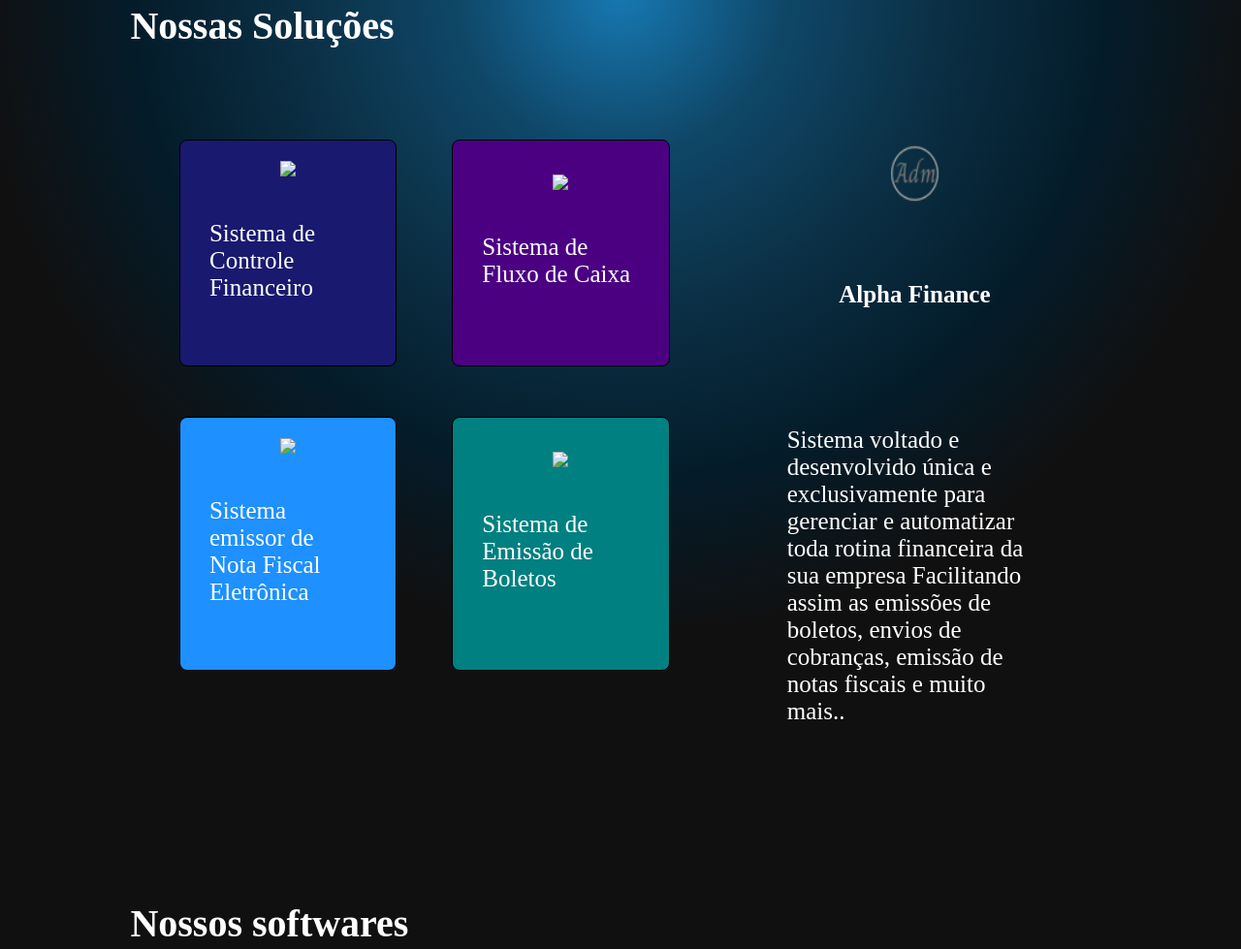
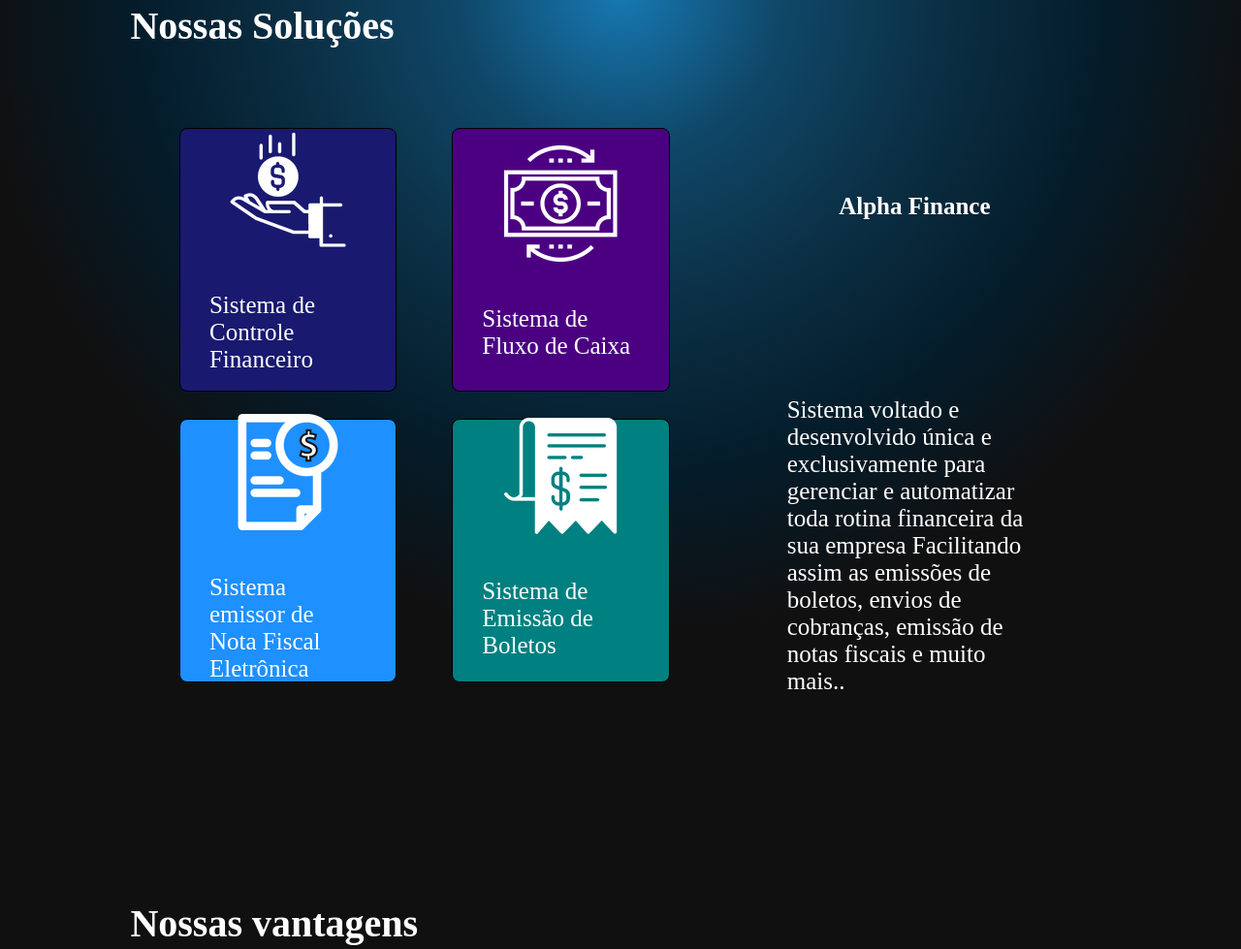
Before and after one commit to RuanCostaDeSouza/Site_Empreendedorismo, a plain HTML site: page index.html in a window 1280 px wide. Shown: the part 1018-1997 px from the top of the page at 97% size. Drawn offline with nearby package versions, Linux system fonts and the light colour scheme.

Commit message:
commit de atualizacao

```diff
--- a/css/teste.css
+++ b/css/teste.css
@@ -242,10 +242,14 @@
     flex-direction: column;
     width: 40% ;
     height: 100%;
+    max-height: 250px;
     border-radius: 8px;
     background-color: #191970;
     border: 1px solid black;
     padding: 10px;
+}
+.img1 img{
+    margin-top: 30px;
 }
 .img2{
     display: flex;
@@ -254,10 +258,14 @@
     flex-direction: column;
     width: 40% ;
     height: 100%;
+    max-height: 250px;
     border-radius: 8px;
     background-color:#4B0082;
     border: 1px solid black;
     padding: 10px;
+}
+.img2 img{
+    margin-top: 30px;
 }
 .img3{
     display: flex;
@@ -266,10 +274,14 @@
     flex-direction: column;
     width: 40% ;
     height: 100%;
+    max-height: 250px;
     border-radius: 8px;
     background-color:#1E90FF;
     border: 1px solid black;
     padding: 10px;
+}
+.img3 img{
+    margin-top: 40px;
 }
 .img4{
     display: flex;
@@ -278,8 +290,12 @@
     flex-direction: column;
     width: 40% ;
     height: 100%;
+    max-height: 250px;
     border-radius: 8px;
     background-color:#008080;
     border: 1px solid black;
     padding: 10px;
 }
+.img4 img{
+    margin-top: 20px;
+}
--- a/index.html
+++ b/index.html
@@ -46,13 +46,13 @@
                 <div class="itensPrimeiroGrupoDois">
                     <div class="quadradinho1">
                         <div class="img1">
-                            <img src="###">
+                            <img src="./Imagens/financeiro.png">
                             <p>
                                 Sistema de Controle Financeiro
                             </p>
                         </div>
                         <div class="img2">
-                            <img src="###">
+                            <img src="./Imagens/Fluxo_de_caixa.png">
                             <p>
                                 Sistema de Fluxo de Caixa
                             </p>
@@ -60,13 +60,13 @@
                     </div>
                     <div class="quadradinho2">
                         <div class="img3">
-                            <img src="###">
+                            <img src="./Imagens/nota_fiscal.png">
                             <p>
                                 Sistema emissor de Nota Fiscal Eletrônica
                             </p>
                         </div>
                         <div class="img4">
-                            <img src="###">
+                            <img src="./Imagens/boletos.png">
                             <p>
                                 Sistema de Emissão de Boletos
                             </p>
@@ -74,7 +74,7 @@
                     </div>
                 </div>
                 <div class="itensPrimeiroGrupoUm">
-                    <img src="./Imagens/V.png" width="20%" height="70px">
+
                     <h3>Alpha Finance</h3>
                     <p>
                         Sistema voltado e desenvolvido única e exclusivamente para gerenciar e automatizar toda rotina financeira da sua empresa
@@ -82,31 +82,18 @@
                     </p>
                 </div>
 
-               <!--
-                <div class="itensPrimeiroGrupoTres">
-                    <img src="./Imagens/varejo.png" width="20%" height="70px">
-                    <h3>Financeiro</h3>
-                    <p>
-                        Com o intuito de atender as necessidades de nossos clientes também atuamos com o setor varejista proporcionando a este publico utilidades como controle de caixa, entrada e saida de produtos, bem como o fluxo monetario.
-                    </p>
-                </div>-->
-                <!--
-                    Feito exclusivamente por Ruan Costa de Souza
-                -->
             </div>
             <br><br><br><br>
             <h2 style="color: white;font-size: 40px;" id="produtos">
-                Nossos softwares
+                Nossas vantagens
             </h2>
             <div id="box">
 
                 <div id="slider">
-                    <img class="selected" src="./Imagens/produto 1.png" >
-                    <img src="./Imagens/produto 1 (1).png" >
-                    <img src="./Imagens/produto principal.png" >
-                    <img src="./Imagens/produto 1 (1).png" >
-                    <img src="./Imagens/produto 1 (3).png" >
-                    <img src="./Imagens/produto 1 (1).png" >
+                    <img class="selected" src="./Imagens/banner_produto_agiEconfi.jpg" >
+                    <img src="./Imagens/banner_controle.jpg">
+                    <img src="./Imagens/banner_acesso.jpg">
+
 
                 </div>
             </div>
```
Also changed, not shown: Imagens/Fluxo_de_caixa.png (added), Imagens/banner_acesso.jpg (added), Imagens/banner_controle.jpg (added), Imagens/banner_produto_agiEconfi.jpg (added), Imagens/boletos.png (added), Imagens/financeiro.png (added), Imagens/nota_fiscal.png (added).
